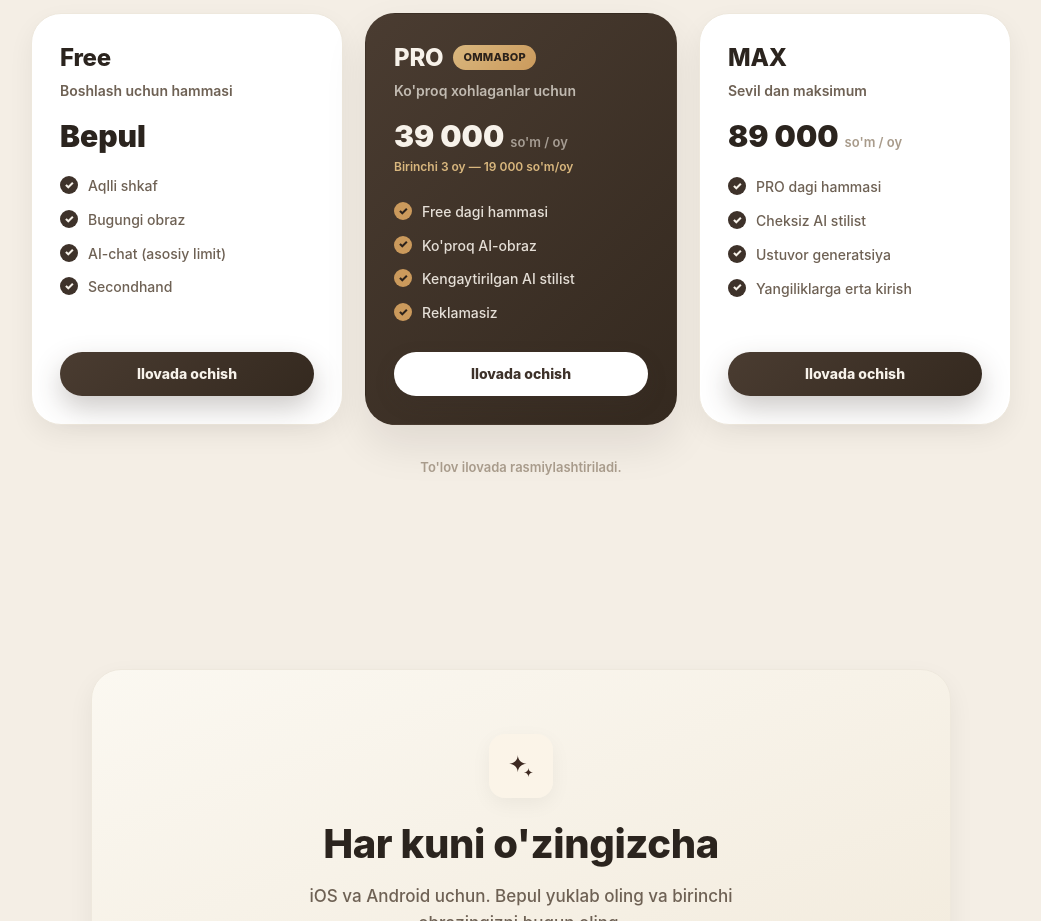
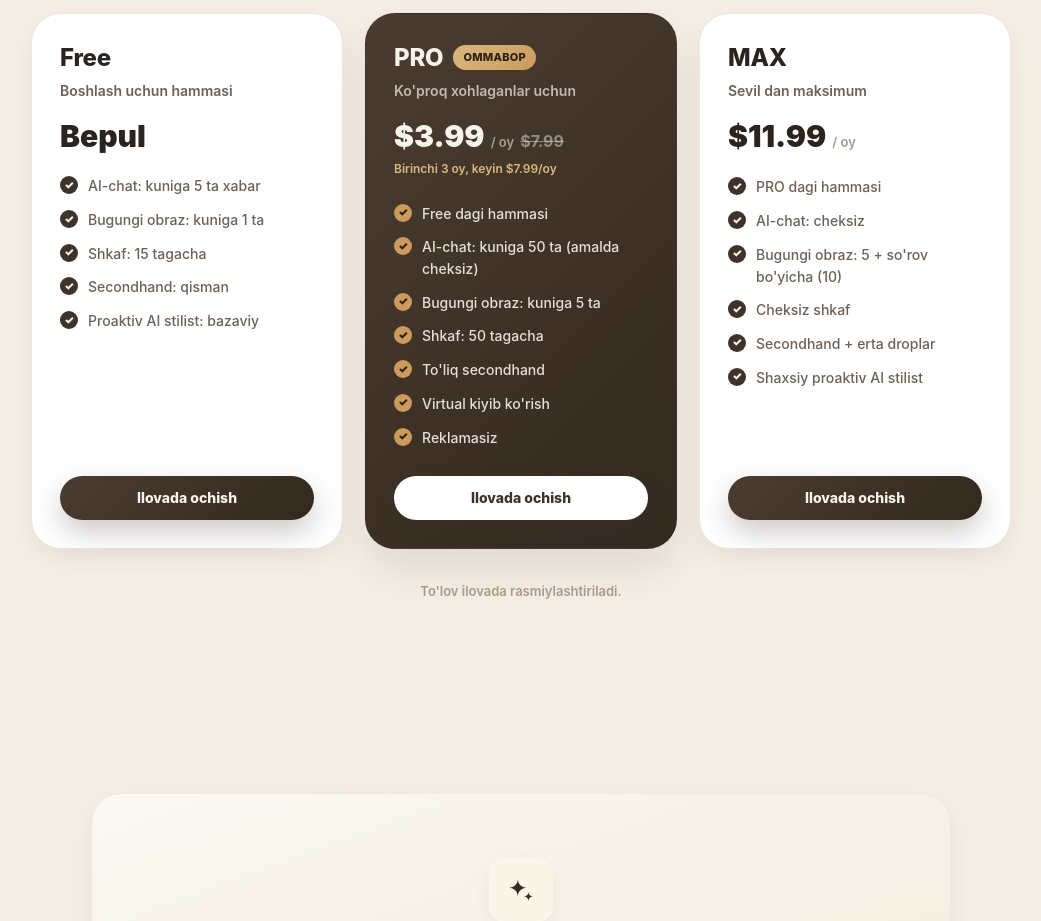
Before and after one commit to tedy-style-app/tedy-style-web, a React (Vite) app: page / in a window 1280 px wide. Shown: the part 3980-4901 px from the top of the page, without its empty margins (119-1160 px from the left). Built offline with nearby package versions, Linux system fonts and the light colour scheme; no server answers.

Commit message:
Enhance pricing details in i18n and Pricing components: add original price field for discounts, update pricing information for Free, PRO, and MAX plans across English, Russian, and Uzbek translations, and improve feature descriptions for clarity.

```diff
--- a/src/components/Pricing.tsx
+++ b/src/components/Pricing.tsx
@@ -56,6 +56,13 @@ function PlanCard({ plan, cta }: { plan: Plan; cta: string }) {
             {plan.priceUnit}
           </span>
         )}
+        {plan.priceOld && (
+          <span
+            className={`text-[16px] font-bold line-through ${hi ? 'text-onEspresso/45' : 'text-ink-3'}`}
+          >
+            {plan.priceOld}
+          </span>
+        )}
       </div>
       {plan.priceNote && (
         <p className={`mt-1.5 text-[12px] font-semibold ${hi ? 'text-gold-soft' : 'text-ink-3'}`}>
--- a/src/i18n.tsx
+++ b/src/i18n.tsx
@@ -24,6 +24,8 @@ export interface Plan {
   name: string
   tagline: string
   price: string
+  /** Original price shown struck-through next to `price` to signal a discount. */
+  priceOld?: string
   priceUnit?: string
   priceNote?: string
   features: string[]
@@ -191,24 +193,46 @@ const ru: Translation = {
         name: 'Free',
         tagline: 'Всё, чтобы начать',
         price: 'Бесплатно',
-        features: ['Умный гардероб', 'Образ на сегодня', 'AI-чат с базовым лимитом', 'Secondhand'],
+        features: [
+          'ИИ-чат: 5 сообщений/день',
+          'Образ дня: 1 лук/день',
+          'Гардероб: до 15 вещей',
+          'Секонд-хенд: частичный',
+          'Проактивный ИИ-стилист: базовый',
+        ],
       },
       {
         name: 'PRO',
         tagline: 'Для тех, кто хочет больше',
-        price: '39 000',
-        priceUnit: 'сум / мес',
-        priceNote: 'Первые 3 месяца — 19 000 сум/мес',
+        price: '$3.99',
+        priceOld: '$7.99',
+        priceUnit: '/ мес',
+        priceNote: 'Первые 3 месяца, затем $7.99/мес',
         highlight: true,
         badge: 'Популярный',
-        features: ['Всё из Free', 'Больше AI-образов', 'Расширенный AI-стилист', 'Без рекламы'],
+        features: [
+          'Всё из Free',
+          'ИИ-чат: 50/день (факт. безлимит)',
+          'Образ дня: 5 луков/день',
+          'Гардероб: до 50 вещей',
+          'Полный секонд-хенд',
+          'Виртуальная примерка',
+          'Без рекламы',
+        ],
       },
       {
         name: 'MAX',
         tagline: 'Максимум от Sevil',
-        price: '89 000',
-        priceUnit: 'сум / мес',
-        features: ['Всё из PRO', 'Безлимитный AI-стилист', 'Приоритетная генерация', 'Ранний доступ к новому'],
+        price: '$11.99',
+        priceUnit: '/ мес',
+        features: [
+          'Всё из PRO',
+          'ИИ-чат: безлимит',
+          'Образ дня: 5 + по запросу (10)',
+          'Безлимитный гардероб',
+          'Секонд-хенд + ранние дропы',
+          'Персональный ИИ-стилист',
+        ],
       },
     ],
   },
@@ -342,24 +366,46 @@ const uz: Translation = {
         name: 'Free',
         tagline: 'Boshlash uchun hammasi',
         price: 'Bepul',
-        features: ['Aqlli shkaf', 'Bugungi obraz', 'AI-chat (asosiy limit)', 'Secondhand'],
+        features: [
+          'AI-chat: kuniga 5 ta xabar',
+          'Bugungi obraz: kuniga 1 ta',
+          'Shkaf: 15 tagacha',
+          'Secondhand: qisman',
+          'Proaktiv AI stilist: bazaviy',
+        ],
       },
       {
         name: 'PRO',
         tagline: "Ko'proq xohlaganlar uchun",
-        price: '39 000',
-        priceUnit: "so'm / oy",
-        priceNote: "Birinchi 3 oy — 19 000 so'm/oy",
+        price: '$3.99',
+        priceOld: '$7.99',
+        priceUnit: '/ oy',
+        priceNote: "Birinchi 3 oy, keyin $7.99/oy",
         highlight: true,
         badge: 'Ommabop',
-        features: ['Free dagi hammasi', "Ko'proq AI-obraz", 'Kengaytirilgan AI stilist', 'Reklamasiz'],
+        features: [
+          'Free dagi hammasi',
+          'AI-chat: kuniga 50 ta (amalda cheksiz)',
+          'Bugungi obraz: kuniga 5 ta',
+          'Shkaf: 50 tagacha',
+          "To'liq secondhand",
+          "Virtual kiyib ko'rish",
+          'Reklamasiz',
+        ],
       },
       {
         name: 'MAX',
         tagline: 'Sevil dan maksimum',
-        price: '89 000',
-        priceUnit: "so'm / oy",
-        features: ['PRO dagi hammasi', 'Cheksiz AI stilist', 'Ustuvor generatsiya', 'Yangiliklarga erta kirish'],
+        price: '$11.99',
+        priceUnit: '/ oy',
+        features: [
+          'PRO dagi hammasi',
+          'AI-chat: cheksiz',
+          "Bugungi obraz: 5 + so'rov bo'yicha (10)",
+          'Cheksiz shkaf',
+          'Secondhand + erta droplar',
+          'Shaxsiy proaktiv AI stilist',
+        ],
       },
     ],
   },
@@ -493,24 +539,46 @@ const en: Translation = {
         name: 'Free',
         tagline: 'Everything to get started',
         price: 'Free',
-        features: ['Smart wardrobe', 'Look of the day', 'AI chat with a basic limit', 'Secondhand'],
+        features: [
+          'AI chat: 5 messages/day',
+          'Look of the day: 1/day',
+          'Wardrobe: up to 15 items',
+          'Secondhand: partial',
+          'Proactive AI stylist: basic',
+        ],
       },
       {
         name: 'PRO',
         tagline: 'For those who want more',
-        price: '39,000',
-        priceUnit: 'UZS / mo',
-        priceNote: 'First 3 months — 19,000 UZS/mo',
+        price: '$3.99',
+        priceOld: '$7.99',
+        priceUnit: '/ mo',
+        priceNote: 'First 3 months, then $7.99/mo',
         highlight: true,
         badge: 'Popular',
-        features: ['Everything in Free', 'More AI looks', 'Extended AI stylist', 'No ads'],
+        features: [
+          'Everything in Free',
+          'AI chat: 50/day (virtually unlimited)',
+          'Look of the day: 5/day',
+          'Wardrobe: up to 50 items',
+          'Full secondhand',
+          'Virtual try-on',
+          'No ads',
+        ],
       },
       {
         name: 'MAX',
         tagline: 'The most of Sevil',
-        price: '89,000',
-        priceUnit: 'UZS / mo',
-        features: ['Everything in PRO', 'Unlimited AI stylist', 'Priority generation', 'Early access to new features'],
+        price: '$11.99',
+        priceUnit: '/ mo',
+        features: [
+          'Everything in PRO',
+          'AI chat: unlimited',
+          'Look of the day: 5 + on-demand (10)',
+          'Unlimited wardrobe',
+          'Secondhand + early drops',
+          'Personal proactive AI stylist',
+        ],
       },
     ],
   },
```
